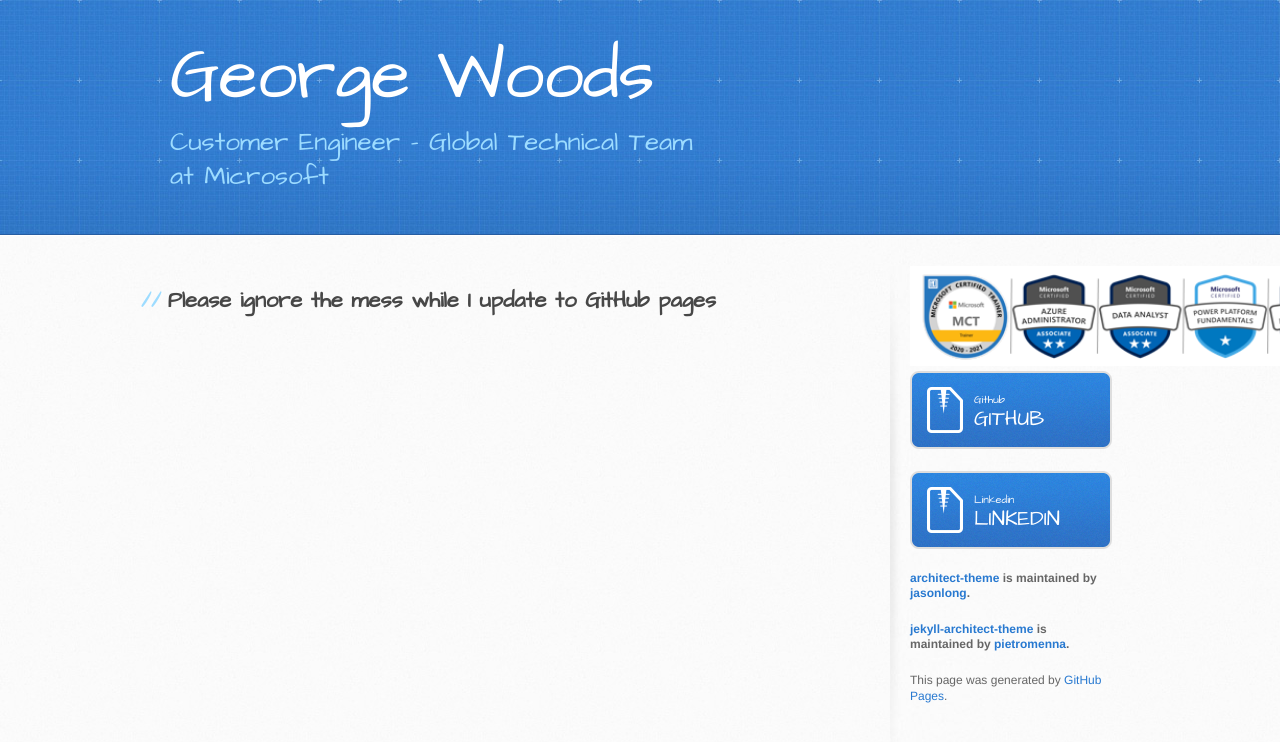
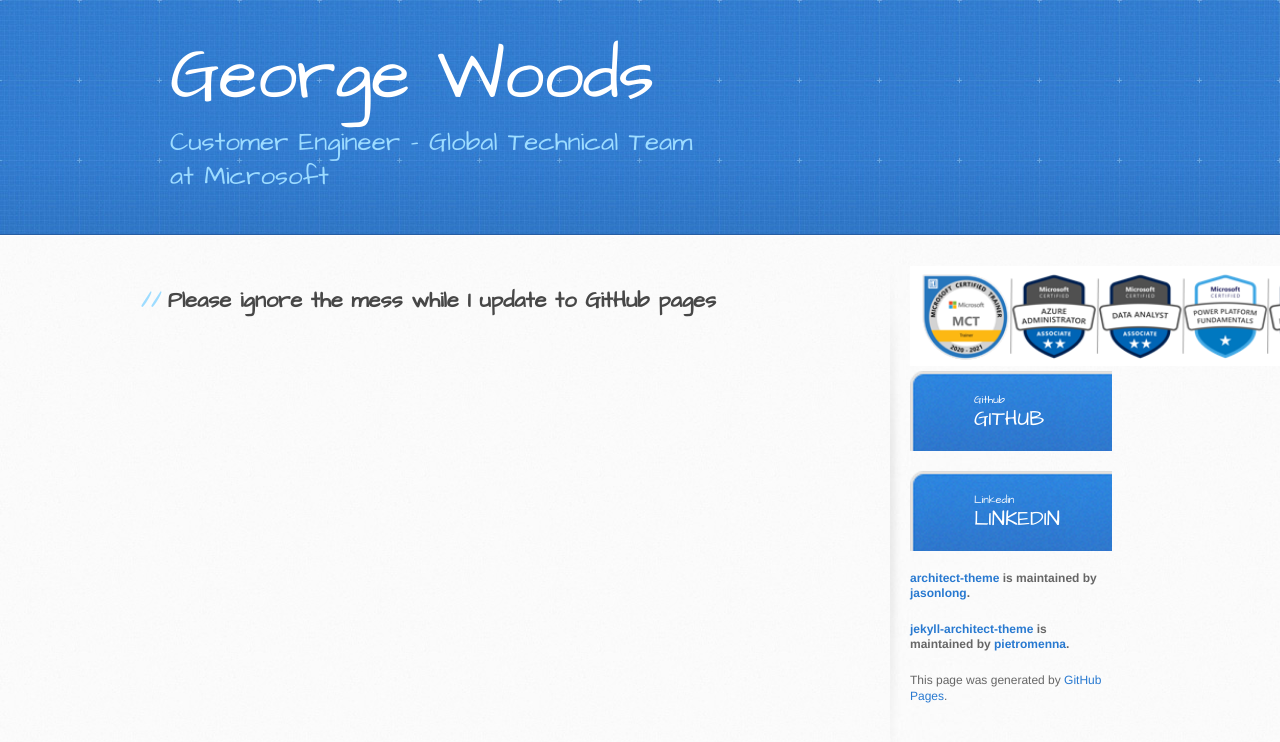
Before and after one commit to gvwoods/gvwoods.github.io, a Jekyll site: the page built from index.md, in a window 1280 px wide. Shown: the top 742 px of the page. Built offline with Jekyll 4.4.1, drawn with Linux system fonts in a browser that asks for light colours; our own code applies the rules of GitHub Pages for plain Markdown files.

Commit message:
Update stylesheet.css

```diff
--- a/stylesheets/stylesheet.css
+++ b/stylesheets/stylesheet.css
@@ -543,7 +543,7 @@
   padding-left: 64px;
   margin-bottom: 20px;
   font-size: 21px;
-  background: transparent url(../images/download-button.png) 0 0 no-repeat;
+  background: transparent url(../images/side-button.png) 0 0 no-repeat;
 }
 
 code, pre {
```
